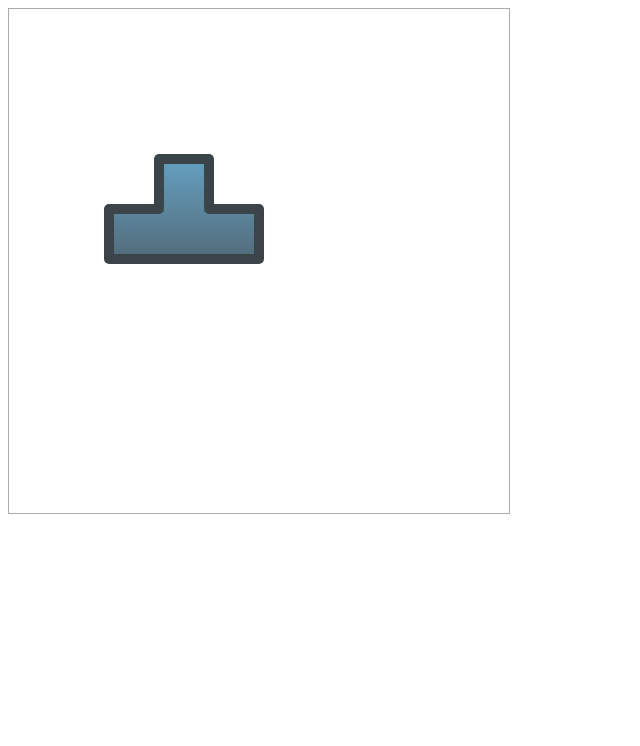
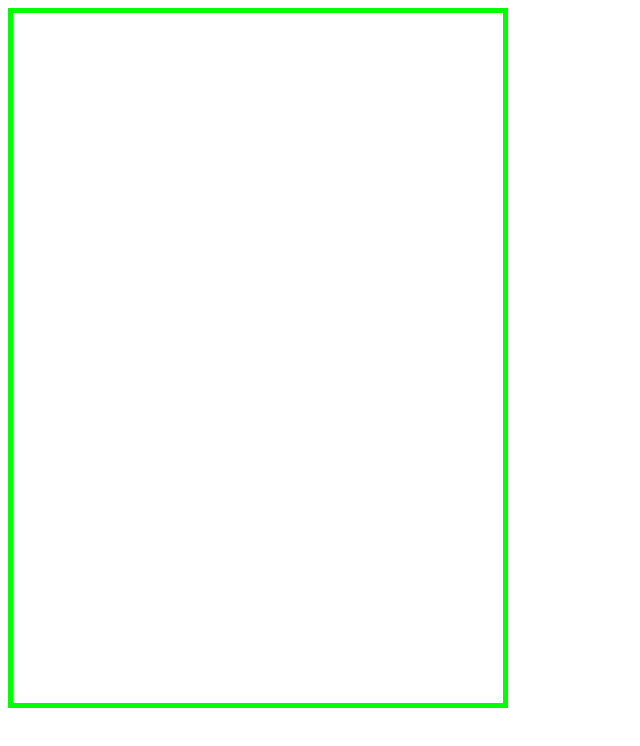
Before and after one commit to andresfelipemendezt/flipPage, a plain HTML site: page index.html in a window 1280 px wide. Shown: the whole page, without its empty margins (0-640 px from the left). Drawn offline with nearby package versions, Linux system fonts and the light colour scheme.

Commit message:
seccesfull clip
debuggind gettin X Y mouse hover position and passing as a value to a
raphael attr

```diff
--- a/index.html
+++ b/index.html
@@ -4,11 +4,14 @@
 	<meta charset="UTF-8">
 	<title>Document</title>
 	<link rel="stylesheet" href="css/style.css">
-	<script type="text/javascript" src="js/jquery.js"></script>
 	<script type="text/javascript" src="js/raphael.js"></script>
 	<script type="text/javascript" src="js/script.js"> </script>
 </head>
 <body>
-	<div id="canvas_container"></div>
+	<div id="page1"></div>
+	<div id="page2"></div>
+	<div id="page3"></div>
+	<div id="page4"></div>
+	<div id="page5"></div>
 </body>
 </html>
--- a/js/script.js
+++ b/js/script.js
@@ -1,17 +1,40 @@
+
+
 
 window.onload = function() {
-    var paper = new Raphael(document.getElementById('canvas_container'), 500, 500);
-    var tetronimo = paper.path("M 250 250 l 0 -50 l -50 0 l 0 -50 l -50 0 l 0 50 l -50 0 l 0 50 z");
-    tetronimo.attr(
+	var posX = 0;
+	var posY = 0;
+
+	function readMouse(e){
+		posX = "e.clientX";
+		posY = "e.clientY";
+		color = "#f"+posX+"0";
+		return color
+	};
+
+	// var m_color = readMouse();
+
+    console.log(readMouse());
+
+    var page1 = new Raphael(document.getElementById('page1'), 1000, 700);
+    var page = page1.rect(500,0,500,700);
+    page.attr(
         {
             gradient: '90-#526c7a-#64a0c1',
-            stroke: '#3b4449',
+            stroke: '#0f0',
             'stroke-width': 10,
             'stroke-linejoin': 'round',
-            rotation: -90
+            'clip-rect': '0,0,500,700'
         }
     );
 
-    tetronimo.animate({"transform": "r 360"}, 2000, 'bounce');
+    page.animate({"x": "0"}, 2000, "linear");
+    page.animate({"clip-rect": "00,0,500,700"}, 2000, "linear");
 
+    page.mouseover(
+    	readMouse(event)
+    );
+    page.attr({
+		fill: color
+    });
 }
```
Also changed, not shown: 1 other file.
